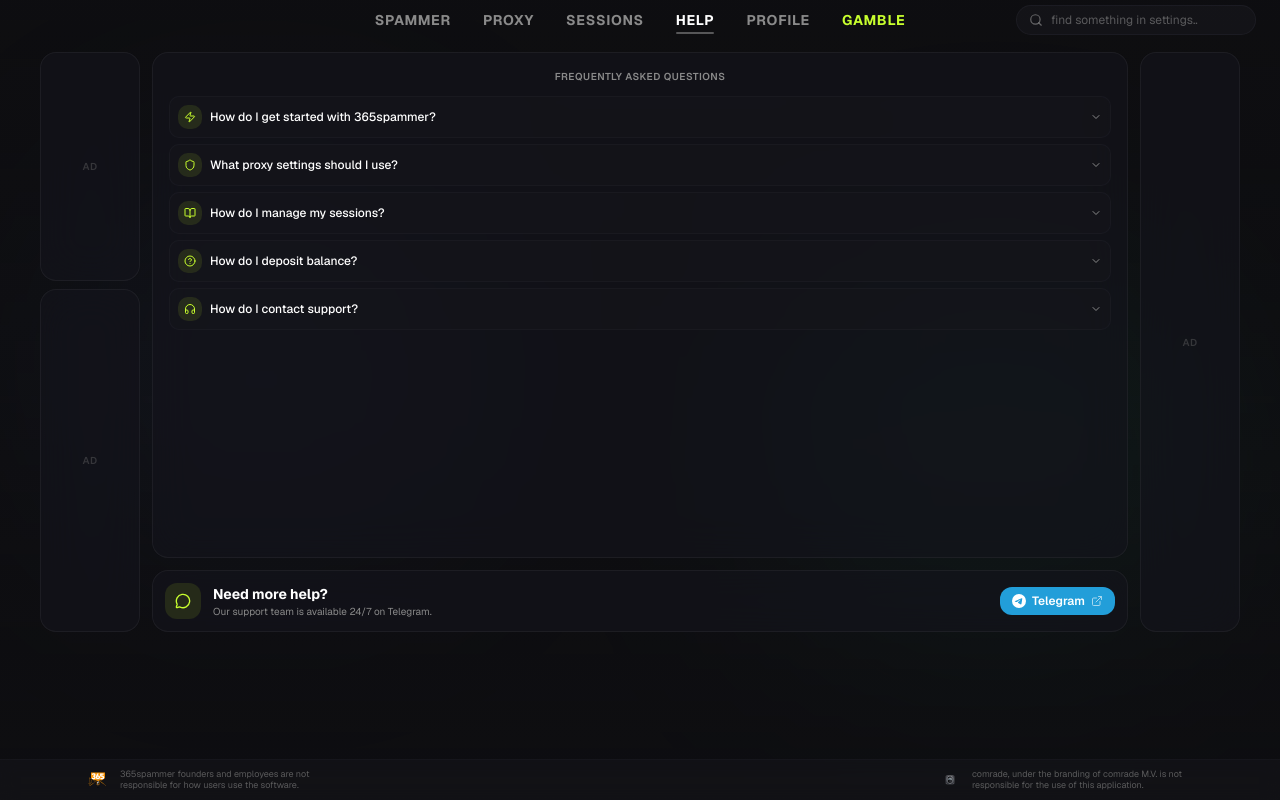
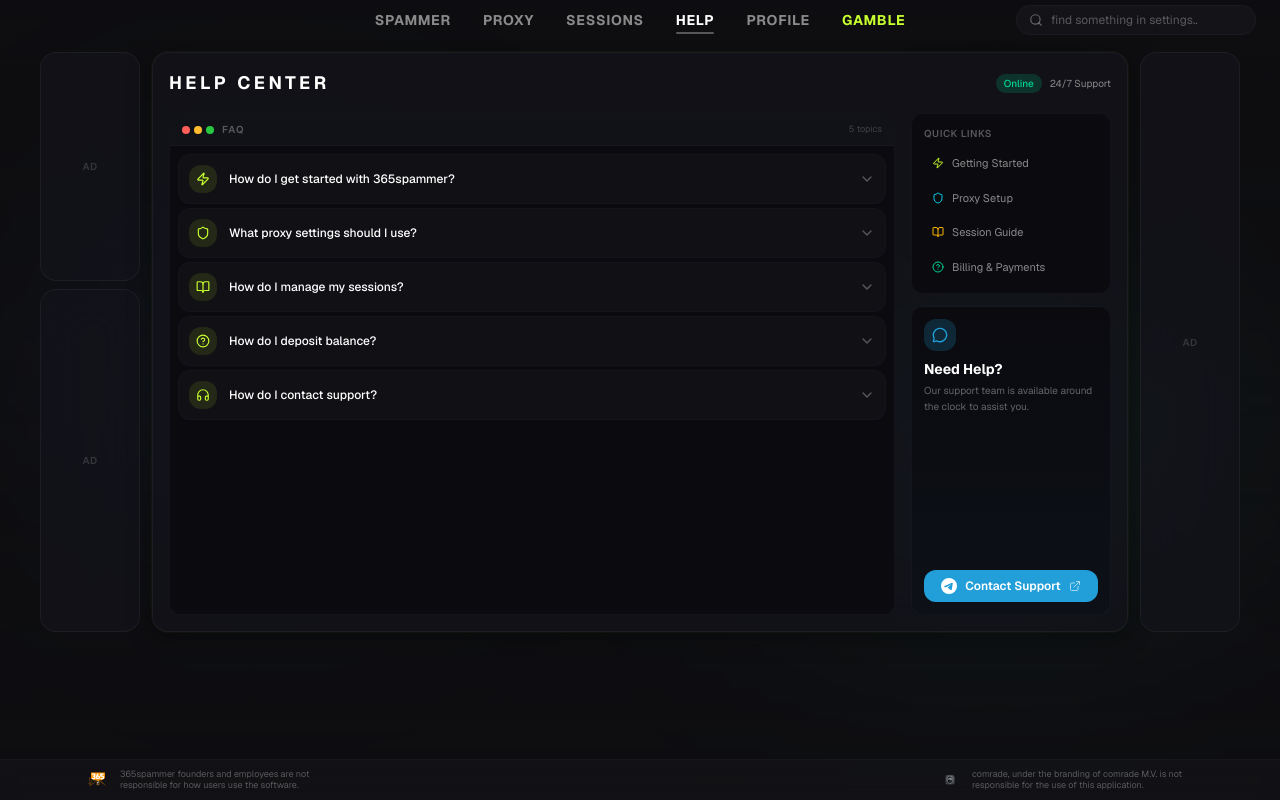
Before and after one commit to glitchual/fake, a Next.js app: page /help in a window 1280 px wide. Built offline with nearby package versions, Linux system fonts and the light colour scheme.

Commit message:
feat: redesign Help panel with premium layout
Improve FAQ section layout and add modern design elements

```diff
--- a/app/help/page.tsx
+++ b/app/help/page.tsx
@@ -104,35 +104,55 @@ export default function HelpPage() {
           </aside>
 
           {/* Center content */}
-          <main className="flex-1 overflow-y-auto">
-          <div className="flex h-full w-full flex-col space-y-3">
-            {/* FAQ Section */}
-            <div className="glass-panel flex-1 p-4">
-              <h2 className="mb-3 text-center text-[10px] font-semibold uppercase tracking-wider text-muted-foreground">
-                Frequently Asked Questions
-              </h2>
+          <main className="glass-panel panel-glow flex flex-1 flex-col overflow-hidden p-4">
+            {/* Header */}
+            <div className="mb-4 flex items-center justify-between">
+              <h2 className="text-lg font-bold tracking-[0.2em] text-foreground">HELP CENTER</h2>
+              <div className="flex items-center gap-2">
+                <span className="rounded-full bg-emerald-500/20 px-2 py-0.5 text-[10px] font-medium text-emerald-400">Online</span>
+                <span className="text-[10px] text-muted-foreground">24/7 Support</span>
+              </div>
+            </div>
 
-              <div className="space-y-1.5">
+            {/* Main Content Grid */}
+            <div className="flex flex-1 gap-4 overflow-hidden">
+              {/* FAQ Column */}
+              <div className="flex flex-1 flex-col overflow-hidden rounded-lg border border-border/30 bg-[#0a0a0f]">
+                {/* FAQ Header */}
+                <div className="flex shrink-0 items-center justify-between border-b border-border/30 bg-[#111118] px-3 py-2">
+                  <div className="flex items-center gap-2">
+                    <div className="flex items-center gap-1">
+                      <div className="h-2 w-2 rounded-full bg-[#ff5f57]" />
+                      <div className="h-2 w-2 rounded-full bg-[#febc2e]" />
+                      <div className="h-2 w-2 rounded-full bg-[#28c840]" />
+                    </div>
+                    <span className="text-[10px] font-semibold uppercase tracking-widest text-muted-foreground/60">FAQ</span>
+                  </div>
+                  <span className="text-[9px] text-muted-foreground/40">{faqItems.length} topics</span>
+                </div>
+
+                {/* FAQ Items */}
+                <div className="flex-1 space-y-1 overflow-y-auto p-2">
                   {faqItems.map((item, index) => {
                     const Icon = item.icon
                     const isExpanded = expandedIndex === index
 
                     return (
-                    <div key={index} className="overflow-hidden rounded-md border border-border/30 bg-card/30 transition-colors hover:border-border/50">
+                      <div key={index} className="overflow-hidden rounded-lg border border-border/20 bg-card/40 transition-all hover:border-border/40 hover:bg-card/60">
                         <button
                           onClick={() => setExpandedIndex(isExpanded ? null : index)}
-                        className="flex w-full items-center gap-2 p-2 text-left"
+                          className="flex w-full items-center gap-3 p-2.5 text-left"
                         >
-                        <div className={`flex h-6 w-6 shrink-0 items-center justify-center rounded-md ${isExpanded ? "bg-primary/20" : "bg-primary/10"}`}>
-                          <Icon className="h-3 w-3 text-primary" />
+                          <div className={`flex h-7 w-7 shrink-0 items-center justify-center rounded-lg transition-colors ${isExpanded ? "bg-primary/30" : "bg-primary/10"}`}>
+                            <Icon className="h-3.5 w-3.5 text-primary" />
                           </div>
                           <span className="flex-1 text-xs font-medium text-foreground">{item.question}</span>
-                        <ChevronDown className={`h-3 w-3 text-muted-foreground transition-transform ${isExpanded ? "rotate-180" : ""}`} />
+                          <ChevronDown className={`h-4 w-4 text-muted-foreground/60 transition-transform duration-200 ${isExpanded ? "rotate-180" : ""}`} />
                         </button>
 
                         {isExpanded && (
-                        <div className="border-t border-border/20 px-2 pb-2 pt-1.5">
-                          <p className="pl-8 text-[11px] leading-relaxed text-muted-foreground">
+                          <div className="border-t border-border/20 bg-card/20 px-3 py-2.5">
+                            <p className="pl-10 text-[11px] leading-relaxed text-muted-foreground/80">
                               {item.answer}
                             </p>
                           </div>
@@ -143,28 +163,52 @@ export default function HelpPage() {
                 </div>
               </div>
 
+              {/* Right Side Panel */}
+              <div className="flex w-[200px] shrink-0 flex-col gap-3">
+                {/* Quick Links */}
+                <div className="rounded-lg border border-border/30 bg-[#0a0a0f] p-3">
+                  <h3 className="mb-2 text-[10px] font-semibold uppercase tracking-wider text-muted-foreground/60">Quick Links</h3>
+                  <div className="space-y-1.5">
+                    <Link href="/" className="flex items-center gap-2 rounded-md px-2 py-1.5 text-[11px] text-muted-foreground transition-colors hover:bg-card/50 hover:text-foreground">
+                      <Zap className="h-3 w-3 text-primary" />
+                      Getting Started
+                    </Link>
+                    <Link href="/proxy" className="flex items-center gap-2 rounded-md px-2 py-1.5 text-[11px] text-muted-foreground transition-colors hover:bg-card/50 hover:text-foreground">
+                      <Shield className="h-3 w-3 text-cyan-400" />
+                      Proxy Setup
+                    </Link>
+                    <Link href="/sessions" className="flex items-center gap-2 rounded-md px-2 py-1.5 text-[11px] text-muted-foreground transition-colors hover:bg-card/50 hover:text-foreground">
+                      <BookOpen className="h-3 w-3 text-amber-400" />
+                      Session Guide
+                    </Link>
+                    <Link href="/profile" className="flex items-center gap-2 rounded-md px-2 py-1.5 text-[11px] text-muted-foreground transition-colors hover:bg-card/50 hover:text-foreground">
+                      <HelpCircle className="h-3 w-3 text-emerald-400" />
+                      Billing & Payments
+                    </Link>
+                  </div>
+                </div>
+
                 {/* Support Card */}
-            <div className="glass-panel shrink-0 p-3">
-              <div className="flex items-center gap-3">
-                <div className="flex h-9 w-9 shrink-0 items-center justify-center rounded-lg bg-primary/10">
-                  <MessageCircle className="h-4 w-4 text-primary" />
+                <div className="flex flex-1 flex-col justify-between rounded-lg border border-border/30 bg-gradient-to-b from-[#0a0a0f] to-[#0d1117] p-3">
+                  <div>
+                    <div className="mb-2 flex h-8 w-8 items-center justify-center rounded-lg bg-[#229ED9]/20">
+                      <MessageCircle className="h-4 w-4 text-[#229ED9]" />
                     </div>
-                <div className="flex-1">
-                  <h3 className="text-sm font-bold text-foreground">Need more help?</h3>
-                  <p className="text-[10px] text-muted-foreground">
-                    Our support team is available 24/7 on Telegram.
+                    <h3 className="text-sm font-bold text-foreground">Need Help?</h3>
+                    <p className="mt-1 text-[10px] leading-relaxed text-muted-foreground/70">
+                      Our support team is available around the clock to assist you.
                     </p>
                   </div>
                   <a
                     href="https://t.me/support"
                     target="_blank"
                     rel="noopener noreferrer"
-                  className="flex items-center gap-1.5 rounded-lg bg-[#229ED9] px-3 py-1.5 text-xs font-semibold text-white transition-all hover:bg-[#1a8ac4]"
+                    className="mt-3 flex items-center justify-center gap-2 rounded-lg bg-[#229ED9] px-3 py-2 text-xs font-semibold text-white transition-all hover:bg-[#1a8ac4]"
                   >
-                  <svg className="h-3.5 w-3.5" viewBox="0 0 24 24" fill="currentColor">
+                    <svg className="h-4 w-4" viewBox="0 0 24 24" fill="currentColor">
                       <path d="M11.944 0A12 12 0 0 0 0 12a12 12 0 0 0 12 12 12 12 0 0 0 12-12A12 12 0 0 0 12 0a12 12 0 0 0-.056 0zm4.962 7.224c.1-.002.321.023.465.14a.506.506 0 0 1 .171.325c.016.093.036.306.02.472-.18 1.898-.962 6.502-1.36 8.627-.168.9-.499 1.201-.82 1.23-.696.065-1.225-.46-1.9-.902-1.056-.693-1.653-1.124-2.678-1.8-1.185-.78-.417-1.21.258-1.91.177-.184 3.247-2.977 3.307-3.23.007-.032.014-.15-.056-.212s-.174-.041-.249-.024c-.106.024-1.793 1.14-5.061 3.345-.48.33-.913.49-1.302.48-.428-.008-1.252-.241-1.865-.44-.752-.245-1.349-.374-1.297-.789.027-.216.325-.437.893-.663 3.498-1.524 5.83-2.529 6.998-3.014 3.332-1.386 4.025-1.627 4.476-1.635z"/>
                     </svg>
-                  Telegram
+                    Contact Support
                     <ExternalLink className="h-3 w-3 opacity-60" />
                   </a>
                 </div>
```
Lines whose indentation alone changed are shown as unchanged.
